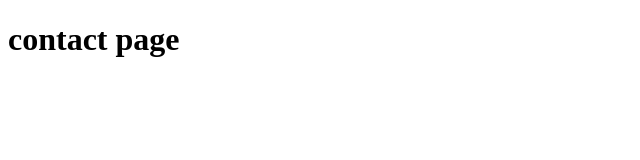
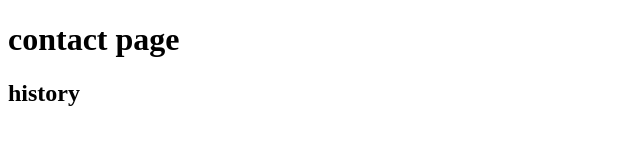
Before and after one commit to dubumom/git_ex, a plain HTML site: page contact.html in a window 1280 px wide. Shown: the whole page, without its empty margins (0-640 px from the left). Drawn offline with Linux system fonts and the light colour scheme.

Commit message:
history add

```diff
--- a/contact.html
+++ b/contact.html
@@ -8,7 +8,9 @@
 <body>
   <h1>contact page</h1>
   <!-- Woo -->
-  <section class="features"></section>
+  <section class="features">
+    <h2>history</h2>
+  </section>
   <!-- //Woo -->
   <!-- You -->
   <section class="history"></section>
```
